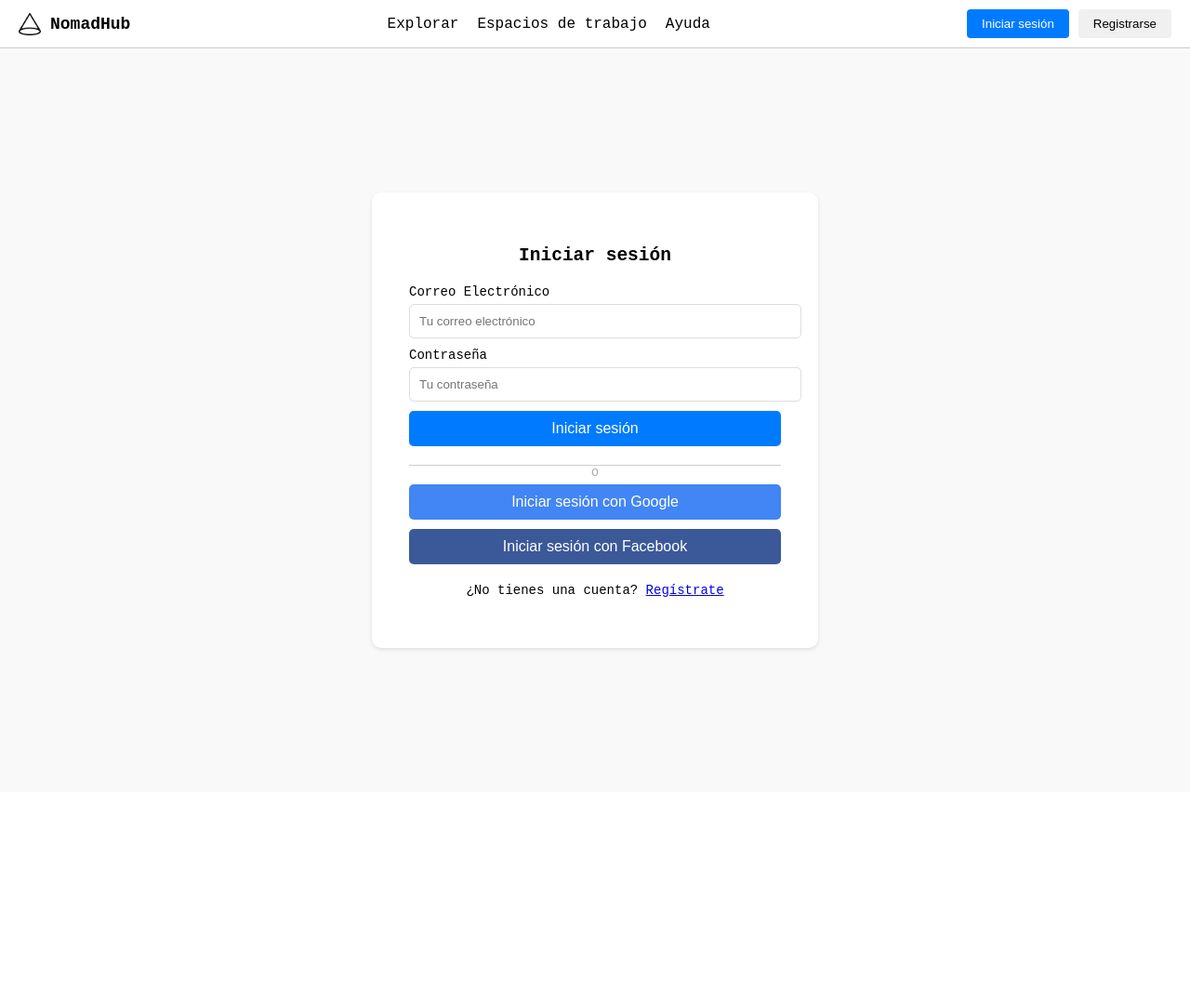
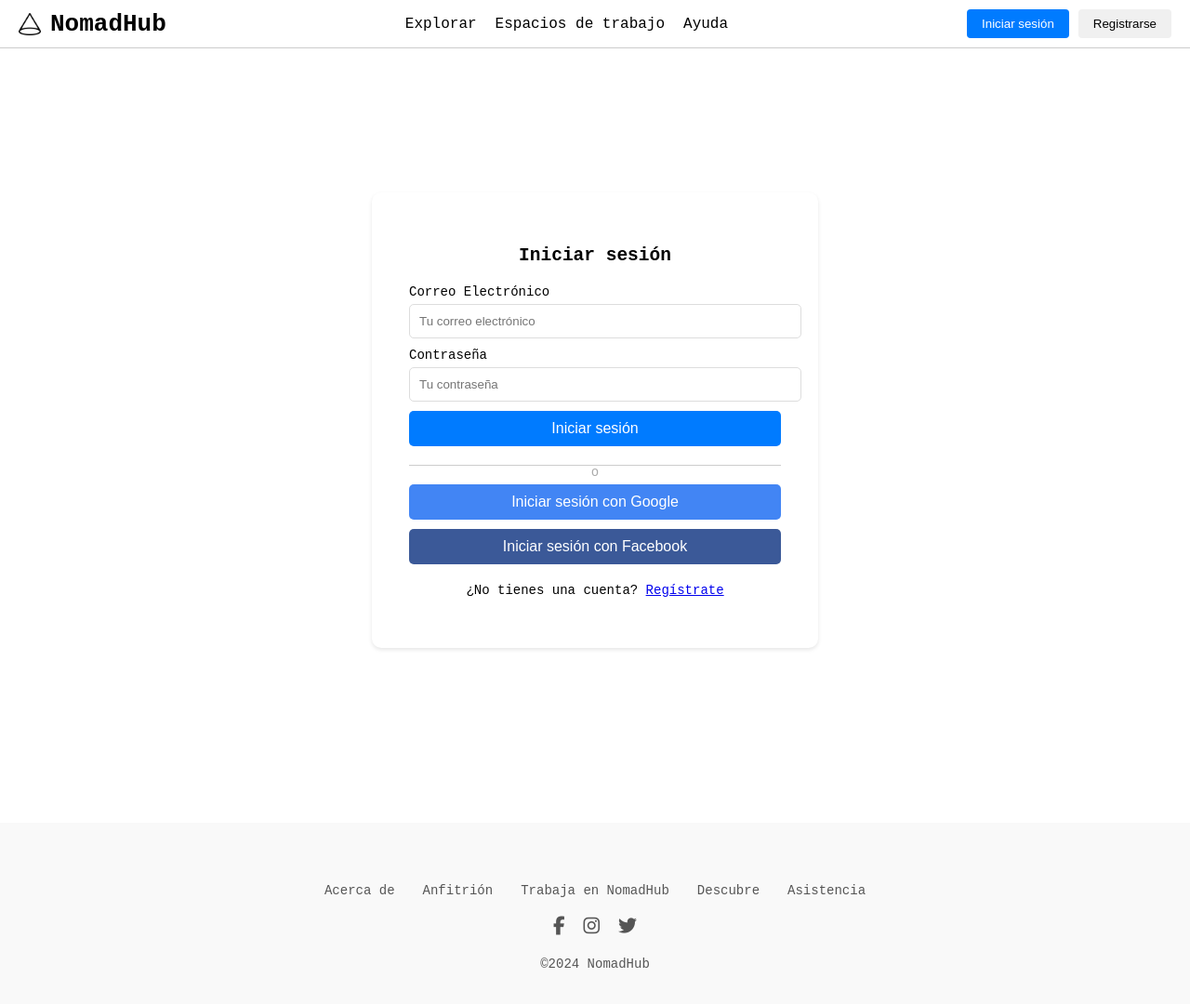
Before and after one commit to Isaac-Abarca/NomadHub, a React (Vite) app: page /login in a window 1280 px wide. Shown: the top 1080 px of the page at 93% size. Before the commit the page ends 852 px from the top, so only its background shows below. Built offline with nearby package versions, Linux system fonts and the light colour scheme; no server answers.

Commit message:
Coreecion de errores y cambios minimos en el diseño

```diff
--- a/src/App.jsx
+++ b/src/App.jsx
@@ -10,10 +10,10 @@ import Register from './pages/Register';
 import ProtectedComponent from './pages/ProtectedComponent';
 import { AuthProvider } from './contexts/AuthContext';
 import PrivateRoute from './components/PrivateRoute';
-import Home from './pages/Home';
 import Profile from './pages/Profile';
 import HostPanel from './pages/HostPanel';
 import PropertyDetails from './pages/PropertyDetails';
+import Footer from './components/Footer'
 
 const App = () => {
   return (
@@ -21,7 +21,7 @@ const App = () => {
       <Router>
         <Navbar />
         <Routes>
-          <Route path="/" element={<Home />} />
+          <Route path="/" element={<Explore />} />
           <Route path="/explore" element={<Explore />} />
           <Route path="/workspaces" element={<Workspaces />} />
           <Route path="/help" element={<Help />} />
@@ -39,6 +39,7 @@ const App = () => {
             }
           />
         </Routes>
+        <Footer/>
       </Router>
     </AuthProvider>
   );
--- a/src/components/NavBar.jsx
+++ b/src/components/NavBar.jsx
@@ -18,10 +18,13 @@ const Navbar = () => {
 
   return (
     <nav className="navbar">
-      <div className="navbar-logo">
-        <img src={logo} alt="NomadHub Logo" />
-        <span>NomadHub</span>
-      </div>
+      <Link to='/explore' className="unstyled-link">
+        <div className="navbar-logo">
+          <img src={logo} alt="NomadHub Logo" />
+          <span>NomadHub</span>
+        </div>
+      </Link>
+
       <div className="navbar-links">
         <Link to="/explore">Explorar</Link>
         <Link to="/workspaces">Espacios de trabajo</Link>
--- a/src/styles/Explore.css
+++ b/src/styles/Explore.css
@@ -1,5 +1,6 @@
 .home-container {
   padding: 10rem;
+
 }
 
 .home-container h2 {
@@ -11,4 +12,5 @@
   display: grid;
   grid-template-columns: repeat(auto-fit, minmax(300px, 1fr));
   gap: 20px;
+  padding-bottom: 10rem;
 }
--- a/src/styles/Footer.css
+++ b/src/styles/Footer.css
@@ -4,6 +4,9 @@
   padding: 20px;
   text-align: center;
   color: #555;
+  padding-top: 5rem;
+  padding-bottom: 5rem;
+  margin-top: 2.5rem;
 }
 
 .footer-links {
--- a/src/styles/Login.css
+++ b/src/styles/Login.css
@@ -4,7 +4,6 @@
   justify-content: center;
   align-items: center;
   height: 100vh;
-  background-color: #f9f9f9;
 }
 
 .login-form {
--- a/src/styles/NavBar.css
+++ b/src/styles/NavBar.css
@@ -1,5 +1,9 @@
 /* src/components/Navbar.css */
-
+.unstyled-link{
+  all: unset;
+  cursor: pointer; /* Si deseas mantener el cursor de pointer para indicar que es un enlace */
+  display: block;
+}
 .navbar {
   display: flex;
   justify-content: space-between;
@@ -20,7 +24,8 @@
 }
 
 .navbar-logo span {
-  font-size: 18px;
+  font-family: monospace;
+  font-size: 2rem;
   font-weight: bold;
 }
 
--- a/src/styles/Register.css
+++ b/src/styles/Register.css
@@ -4,7 +4,6 @@
   justify-content: center;
   align-items: center;
   height: 100vh;
-  background-color: #f9f9f9;
 }
 
 .register-form {
```
